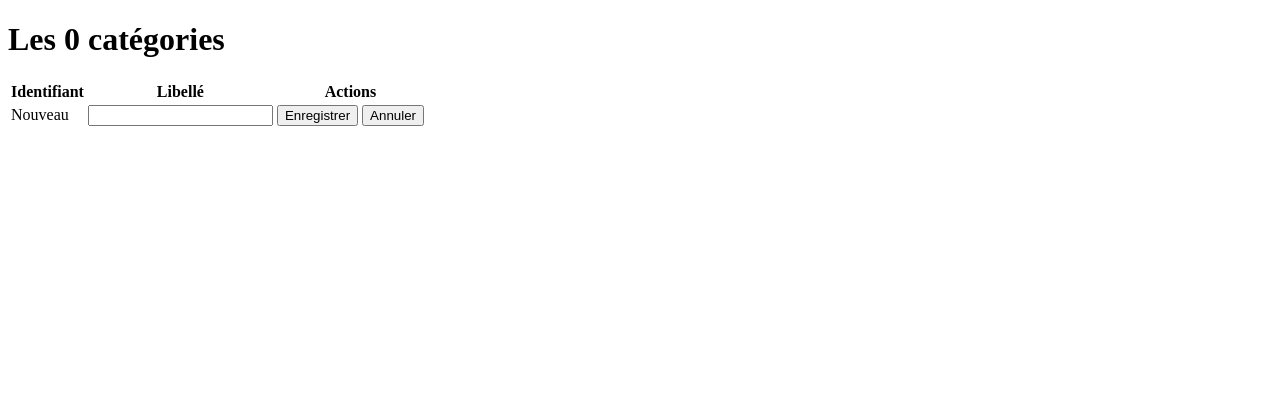
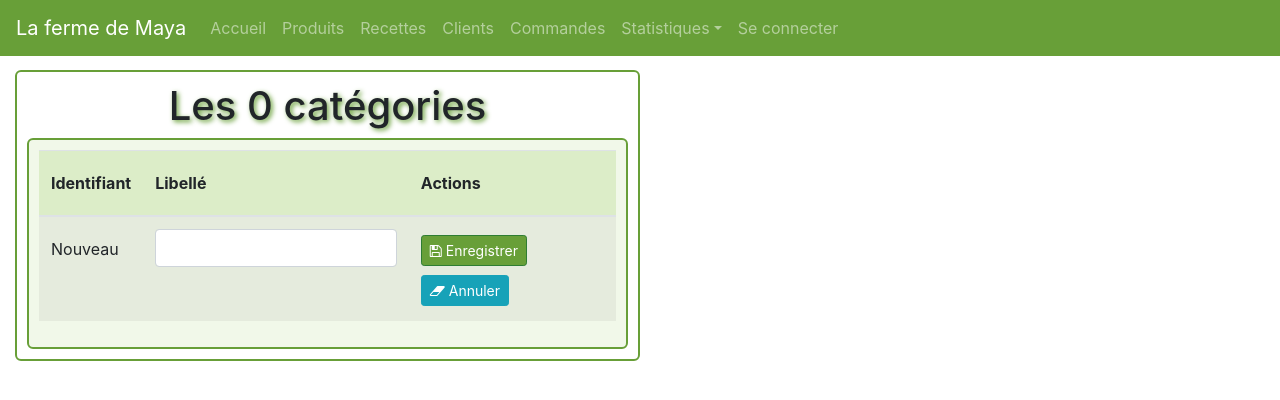
Before and after one commit to ProjetMaya/Maya, a Symfony app: template templates/categorie/index.html.twig in a window 1280 px wide. Shown: the top 400 px of the page. Run offline with Twig, Linux system fonts and the light colour scheme; the template is opened without the code that fills it, so the values that code supplies are empty; form fields are guessed from the names that the template uses; some libraries are stand-ins or nearby versions.

Commit message:
Default ChangeList

```diff
--- a/composer.json
+++ b/composer.json
@@ -30,6 +30,7 @@
         "symfony/yaml": "5.0.*"
     },
     "require-dev": {
+        "doctrine/doctrine-fixtures-bundle": "^3.3",
         "symfony/debug-pack": "*",
         "symfony/maker-bundle": "^1.0",
         "symfony/profiler-pack": "*",
--- a/config/bundles.php
+++ b/config/bundles.php
@@ -12,4 +12,5 @@ return [
     Sensio\Bundle\FrameworkExtraBundle\SensioFrameworkExtraBundle::class => ['all' => true],
     Symfony\Bundle\SecurityBundle\SecurityBundle::class => ['all' => true],
     Symfony\Bundle\MakerBundle\MakerBundle::class => ['dev' => true],
+    Doctrine\Bundle\FixturesBundle\DoctrineFixturesBundle::class => ['dev' => true, 'test' => true],
 ];
--- a/templates/base.html.twig
+++ b/templates/base.html.twig
@@ -3,10 +3,57 @@
     <head>
         <meta charset="UTF-8">
         <title>{% block title %}Welcome!{% endblock %}</title>
-        {% block stylesheets %}{% endblock %}
+        {% block stylesheets %}
+			<meta name="viewport" content="width=device-width, initial-scale=1">
+            <link rel="stylesheet" href="{{ asset('assets/lib/bootstrap-4.4.1-dist/css/bootstrap.min.css') }}" />
+            <link rel="stylesheet" href="{{ asset('assets/libMaya/styleMaya.css') }}" />
+            <link href="{{ asset('assets/lib/font-awesome/css/font-awesome.css') }}" rel="stylesheet" />
+		{% endblock %}
     </head>
     <body>
-        {% block body %}{% endblock %}
+		<nav class="navbar navbar-expand-md bg-success navbar-dark fixed-top">
+			<!-- Brand -->
+			<a class="navbar-brand" href="#">La ferme de Maya</a>
+			<!-- Toggler/collapsible Button -->
+			<button class="navbar-toggler" type="button" data-toggle="collapse" data-target="#collapsibleNavbar">
+				<span class="navbar-toggler-icon"></span>
+			</button>
+			<!-- Navbar links -->
+			<div class="collapse navbar-collapse" id="collapsibleNavbar">
+				<ul class="navbar-nav ">
+					<li class="nav-item">
+						<a class="nav-link" href="#">Accueil</a>
+					</li>
+					<li class="nav-item ">
+						<a class="nav-link" href="#">Produits</a>
+					</li>
+					<li class="nav-item">
+						<a class="nav-link" href="#">Recettes</a>
+					</li>
+					<li class="nav-item">
+						<a class="nav-link" href="#">Clients</a>
+					</li>
+					<li class="nav-item">
+						<a class="nav-link" href="#">Commandes</a>
+					</li>
+					<!-- Dropdown -->
+					<li class="nav-item dropdown">
+						<a class="nav-link dropdown-toggle" href="#" id="navbardrop" data-toggle="dropdown">Statistiques</a>
+						<div class="dropdown-menu">
+							<a class="dropdown-item" href="#">Link 1</a>
+							<a class="dropdown-item" href="#">Link 2</a>
+							<a class="dropdown-item" href="#">Link 3</a>
+						</div>
+					</li>
+					<li class="nav-item">
+						<a class="nav-link" href="#">Se connecter</a>
+					</li>
+				</ul>
+			</div>
+		</nav>
+		<div class="container-fluid">
+			{% block body %}{% endblock %}
+		</div>
         {% block javascripts %}{% endblock %}
     </body>
 </html>
```
Also changed, not shown: 4 other files.
